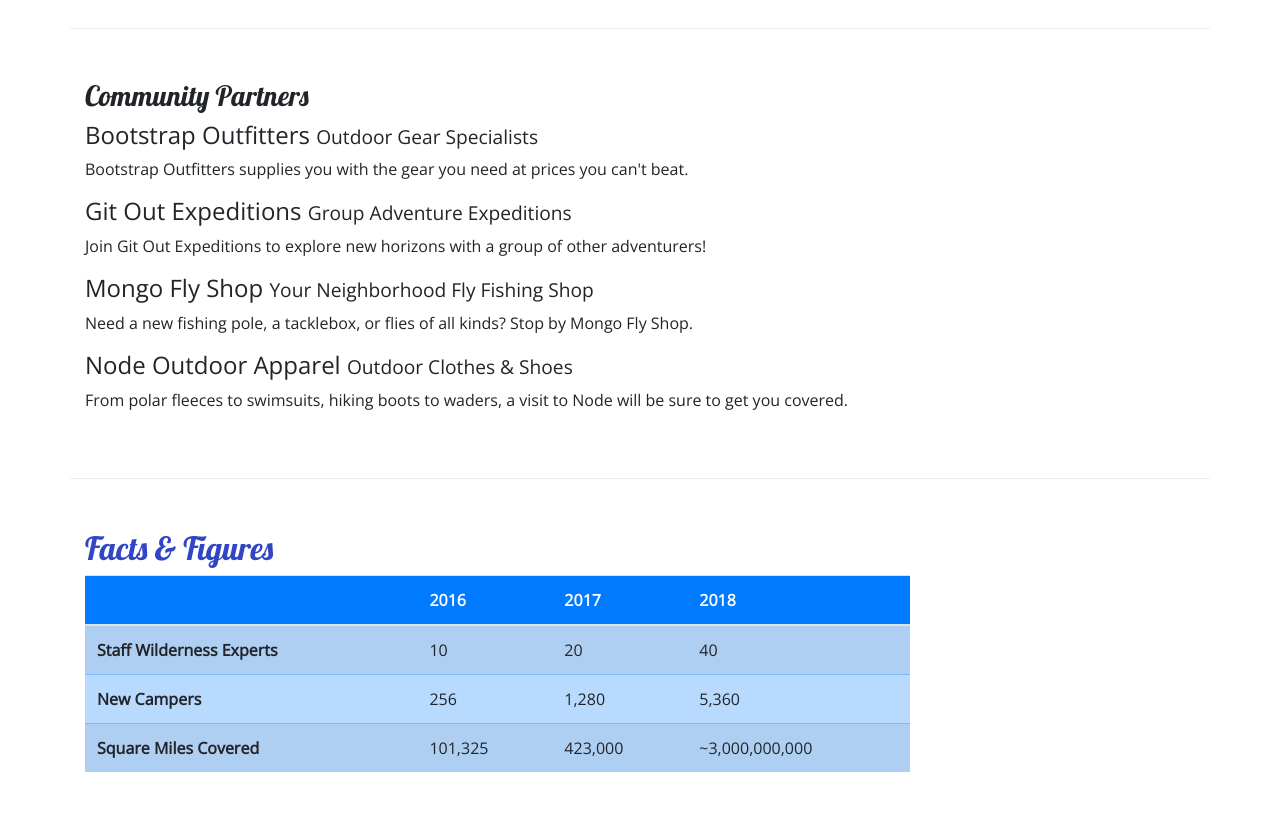
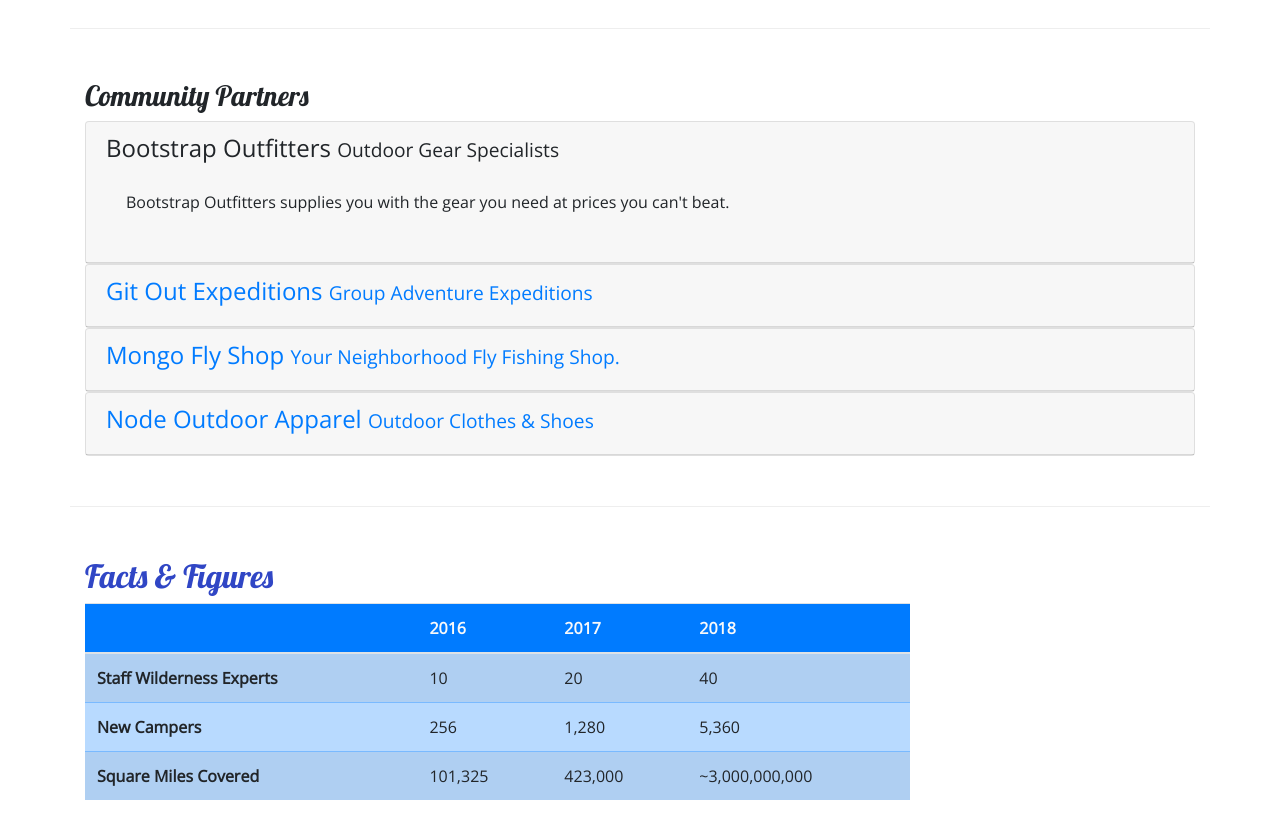
Before and after one commit to nater9ster/nucampsite, a website: page aboutus.html in a window 1280 px wide. Shown: the part 800-1619 px from the top of the page. Drawn offline with nearby package versions, Linux system fonts and the light colour scheme.

Commit message:
Accordion

```diff
--- a/aboutus.html
+++ b/aboutus.html
@@ -22,8 +22,7 @@
         <div class="container">
             <div class="row">
                 <div class="col-4 col-sm-3 col-md-2 align-self-center">
-                    <a href="index.html"><img src="img/logo.png"
-                    class="img-fluid" /></a>
+                    <a href="index.html"><img src="img/logo.png" class="img-fluid" /></a>
                 </div>
                 <div class="col">
                     <h1>NuCamp</h1>
@@ -35,17 +34,19 @@
 
     <nav class="navbar navbar-expand-sm navbar-dark sticky-top">
         <div class="container">
-            <a class="navbar-brand" href="index.html"><img src="img/logo.png"
-            height="30" width="30" /></a>
+            <a class="navbar-brand" href="index.html"><img src="img/logo.png" height="30" width="30" /></a>
             <button class="navbar-toggler" type="button" data-toggle="collapse" data-target="#nucampNavbar">
                 <span class="navbar-toggler-icon"></span>
             </button>
             <div class="collapse navbar-collapse" id="nucampNavbar">
                 <ul class="navbar-nav">
-                    <li class="nav-item"><a class="nav-link" href="index.html"><i class="fa fa-home fa-lg"></i>Home</a></li>
-                    <li class="nav-item active"><a class="nav-link" href="#"><i class="fa fa-info fa-lg"></i>About</a></li>
+                    <li class="nav-item"><a class="nav-link" href="index.html"><i class="fa fa-home fa-lg"></i>Home</a>
+                    </li>
+                    <li class="nav-item active"><a class="nav-link" href="#"><i class="fa fa-info fa-lg"></i>About</a>
+                    </li>
                     <li class="nav-item"><a class="nav-link" href="#"><i class="fa fa-list fa-lg"></i>Sites</a></li>
-                    <li class="nav-item"><a class="nav-link" href="contactus.html"><i class="fa fa-address-card fa-lg"></i>Contact</a></li>
+                    <li class="nav-item"><a class="nav-link" href="contactus.html"><i
+                                class="fa fa-address-card fa-lg"></i>Contact</a></li>
                 </ul>
             </div>
         </div>
@@ -91,7 +92,8 @@
             <div class="col">
                 <div class="card bg-light mt-3">
                     <blockquote class="blockquote card-body">
-                       <p class="mb-0">I will not follow where the path may lead, but I will go where there is no path, and I will leave a trail.</p>
+                        <p class="mb-0">I will not follow where the path may lead, but I will go where there is no path,
+                            and I will leave a trail.</p>
                         <footer class="blockquote-footer">Muriel Strode,
                             <cite title="Source Title">"Wind-Wafted Wild Flowers -
                                 The Open Court, 1903
@@ -105,20 +107,75 @@
         <div class="row row-content">
             <div class="col">
                 <h3>Community Partners</h3>
-                <h4>Bootstrap Outfitters <small>Outdoor Gear Specialists</small></h4>
-                <p class="d-none d-sm-block">Bootstrap Outfitters supplies you with the gear you need at prices you
-                    can't beat.</p>
-                <h4>Git Out Expeditions <small>Group Adventure Expeditions</small></h4>
-                <p class="d-none d-sm-block">Join Git Out Expeditions to explore new horizons with a group of other
-                    adventurers!</p>
-                <h4>Mongo Fly Shop <small>Your Neighborhood Fly Fishing Shop</small></h4>
-                <p class="d-none d-sm-block">Need a new fishing pole, a tacklebox, or flies of all kinds? Stop by Mongo
-                    Fly Shop.</p>
-                <h4>Node Outdoor Apparel <small>Outdoor Clothes & Shoes</small></h4>
-                <p class="d-none d-sm-block">From polar fleeces to swimsuits, hiking boots to waders, a visit to Node
-                    will be sure to get you covered.</p>
+                <div id="accordion">
+                    <div class="card">
+                        <div role="tab" class="card-header">
+                            <h4>
+                                <a data-toggle="collapse" data-target="#bootstrap">
+                                    Bootstrap Outfitters <small>Outdoor Gear Specialists</small>
+                                </a>
+                            </h4>
+                            <div class="collapse show" id="bootstrap" data-parent="#accordion">
+                                <div class="card-body">
+                                    <p class="d-none d-sm-block">Bootstrap Outfitters supplies you with the gear you
+                                        need at prices
+                                        you can't beat.</p>
                                 </div>
                             </div>
+                        </div>
+                    </div>
+                    <div class="card">
+                        <div role="tab" class="card-header">
+                            <h4>
+                                <a class="collapsed" data-toggle="collapse" data-target="#git">
+                                    Git Out Expeditions <small>Group Adventure Expeditions</small>
+                                </a>
+                            </h4>
+                            <div class="collapse" id="git" data-parent="#accordion">
+                                <div class="card-body">
+                                    <p class="d-none d-sm-block">Join Git Out Expeditions to explore new horizons with a
+                                        group of
+                                        other adventurers!</p>
+                                </div>
+                            </div>
+                        </div>
+                    </div>
+                    <div class="card">
+                        <div role="tab" class="card-header">
+                            <h4>
+                                <a class="collapsed" data-toggle="collapse" data-target="#mongo">
+                                    Mongo Fly Shop <small>Your Neighborhood Fly Fishing Shop.</small>
+                                </a>
+                            </h4>
+                            <div class="collapse" id="mongo" data-parent="#accordion">
+                                <div class="card-body">
+                                    <p class="d-none d-sm-block">Need a new fishing pole, a tacklebox, or flies of all
+                                        kinds? Stop
+                                        by Mongo Fly Shop.</p>
+                                </div>
+                            </div>
+                        </div>
+                    </div>
+                    <div class="card">
+                        <div role="tab" class="card-header">
+                            <h4>
+                                <a class="collapsed" data-toggle="collapse" data-target="#node">
+                                    Node Outdoor Apparel <small>Outdoor Clothes & Shoes</small>
+                                </a>
+                            </h4>
+                            <div class="collapse" id="node" data-parent="#accordion">
+                                <div class="card-body">
+                                    <p class="d-none d-sm-block">From polar fleeces to swimsuits, hiking boots to
+                                        waders, a visit to
+                                        Node will be sure to get you covered.</p>
+                                </div>
+                            </div>
+                        </div>
+                    </div>
+                </div>
+            </div>
+        </div>
+
 
         <div class="row row-content">
             <div class="col-sm-9">
@@ -173,14 +230,20 @@
                 </div>
                 <div class="col-6 col-sm-5 text-center">
                     <h5>Social</h5>
-                    <a class="btn btn-social-icon btn-instagram" href="http://instagram.com/"><i class="fa fa-instagram"></i></a>
-                    <a class="btn btn-social-icon btn-facebook" href="http://facebook.com/"><i class="fa fa-facebook"></i></a>
-                    <a class="btn btn-social-icon btn-twitter" href="http://twitter.com/"><i class="fa fa-twitter"></i></a>
-                    <a class="btn btn-social-icon btn-google" href="http://youtube.com/"><i class="fa fa-youtube"></i></a>
+                    <a class="btn btn-social-icon btn-instagram" href="http://instagram.com/"><i
+                            class="fa fa-instagram"></i></a>
+                    <a class="btn btn-social-icon btn-facebook" href="http://facebook.com/"><i
+                            class="fa fa-facebook"></i></a>
+                    <a class="btn btn-social-icon btn-twitter" href="http://twitter.com/"><i
+                            class="fa fa-twitter"></i></a>
+                    <a class="btn btn-social-icon btn-google" href="http://youtube.com/"><i
+                            class="fa fa-youtube"></i></a>
                 </div>
                 <div class="col-sm-4 text-center">
-                    <a role="button" class="btn btn-link" href="tel:+12065551234"><i class="fa fa-phone"></i> 1-206-555-1234</a><br />
-                    <a role="button" class="btn btn-link" href="mailto:campsites@nucamp.co"><i class="fa fa-envelope-o"></i> campsites@nucamp.co</a>
+                    <a role="button" class="btn btn-link" href="tel:+12065551234"><i class="fa fa-phone"></i>
+                        1-206-555-1234</a><br />
+                    <a role="button" class="btn btn-link" href="mailto:campsites@nucamp.co"><i
+                            class="fa fa-envelope-o"></i> campsites@nucamp.co</a>
                 </div>
             </div>
         </div>
--- a/css/styles.css
+++ b/css/styles.css
@@ -34,3 +34,8 @@ header h2 {
 .navbar {
     background-color: #901CAD;
 }
+.tab-content {
+    border: 1px solid #DDD;
+    border-top: none;
+    padding: 10px;
+}
```
Lines whose indentation alone changed are shown as unchanged.
